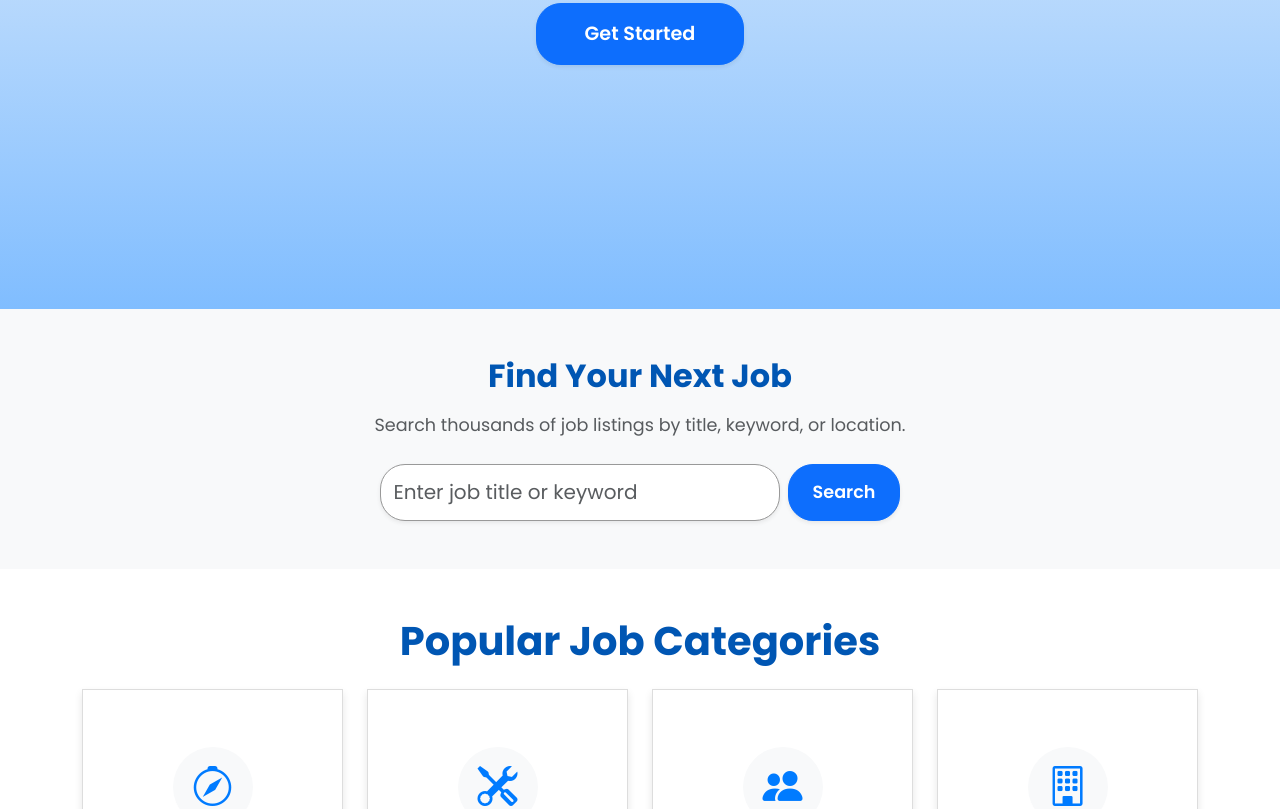
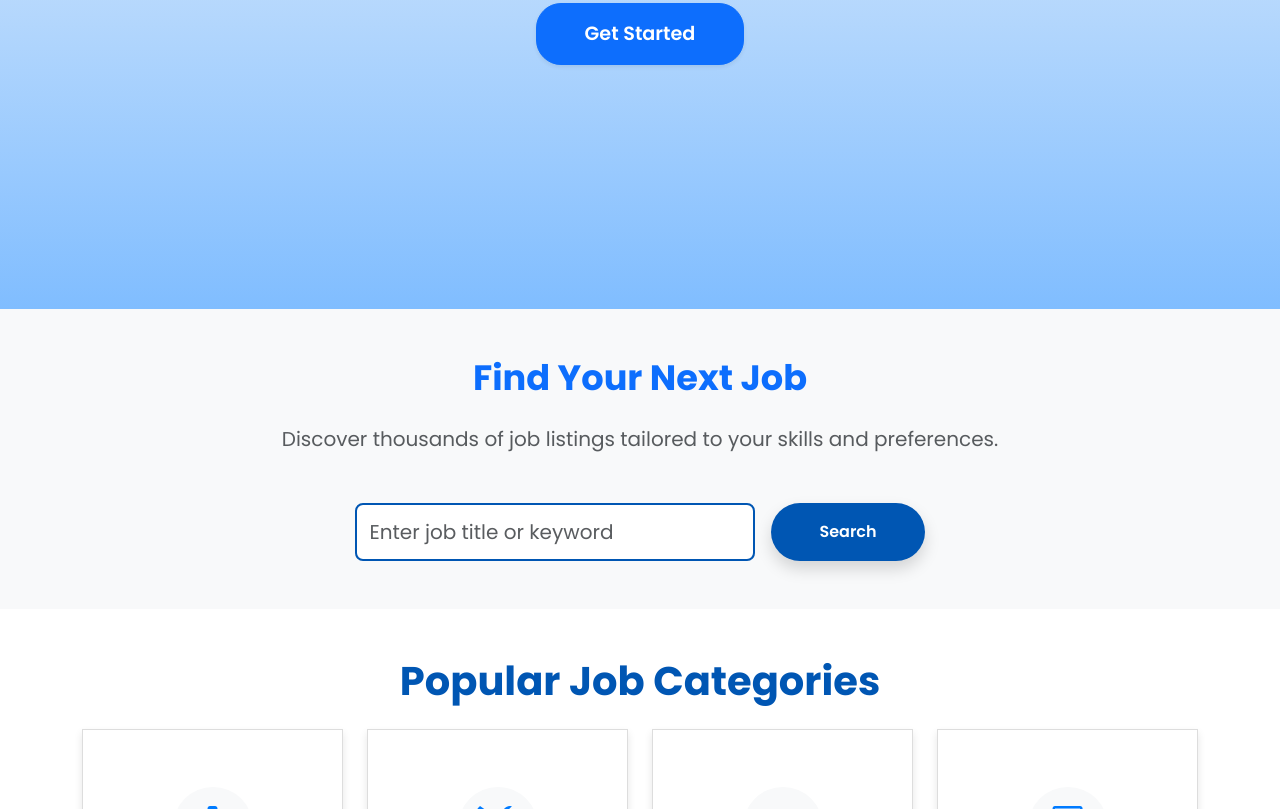
Before and after one commit to khenma09/seaman_jobsite_community, a website: page index.html in a window 1280 px wide. Shown: the part 460-1269 px from the top of the page. Drawn offline with nearby package versions, Linux system fonts and the light colour scheme.

Commit message:
Refactored Search Section: Updated SCSS to replace deprecated lighten() and darken() with color.adjust for compatibility. Enhanced button and form field styles.

```diff
--- a/assets/css/styles.css
+++ b/assets/css/styles.css
@@ -256,36 +256,39 @@ h2 {
 /* Search Section */
 .search-section {
   background-color: #f8f9fa;
-  padding: 3rem 2rem;
 }
 .search-section h2 {
-  font-size: 2rem;
-  margin-bottom: 1rem;
   color: #0056b3;
+  font-size: 2.2rem;
 }
 .search-section p {
-  font-size: 1.1rem;
   color: #6c757d;
-  margin-bottom: 2rem;
+  font-size: 1.125rem;
 }
-.search-section .form-control {
-  padding: 0.8rem;
-  border-radius: 25px;
-  border: 1px solid #999999;
-  box-shadow: 0px 2px 4px rgba(0, 0, 0, 0.1);
+.search-section form .form-control {
+  border: 2px solid #0056b3;
+  padding: 0.75rem;
+  border-radius: 0.5rem;
+  transition: border-color 0.3s ease;
 }
-.search-section .form-control:focus {
-  border-color: #0056b3;
-  box-shadow: 0px 0px 8px rgb(0, 36.9944134078, 77);
+.search-section form .form-control:focus {
+  border-color: rgb(0, 110.5027932961, 230);
+  outline: none;
+  box-shadow: 0 0 0 4px rgba(0, 86, 179, 0.2);
 }
-.search-section .btn-primary {
-  padding: 0.8rem 2rem;
-  border-radius: 25px;
-  font-size: 1.1rem;
+.search-section form .btn {
+  background-color: #0056b3;
+  color: #fff;
+  border: none;
+  transition: background-color 0.3s ease, transform 0.2s ease;
 }
-.search-section .btn-primary:hover {
-  background-color: #003f8c;
-  transform: scale(1.05);
+.search-section form .btn:hover {
+  background-color: rgb(0, 61.4972067039, 128);
+  transform: translateY(-2px);
+}
+.search-section form .btn:active {
+  transform: translateY(0);
+  box-shadow: inset 0px 2px 4px rgba(0, 0, 0, 0.1);
 }
 
 /* Testimonials Section */
--- a/index.html
+++ b/index.html
@@ -95,21 +95,25 @@
 		<!-- Search Section -->
 		<section class="search-section py-5">
 			<div class="container text-center">
-				<h2 class="fw-bold mb-3">Find Your Next Job</h2>
-				<p class="text-muted mb-4">
-					Search thousands of job listings by title, keyword, or location.
+				<h2 class="fw-bold mb-4 text-primary">Find Your Next Job</h2>
+				<p class="text-muted mb-5 fs-5">
+					Discover thousands of job listings tailored to your skills and
+					preferences.
 				</p>
-				<form class="d-flex justify-content-center">
+				<form class="d-flex justify-content-center gap-3">
 					<input
 						type="text"
 						id="job-search"
 						name="jobSearch"
-						class="form-control form-control-lg me-2 shadow-sm"
+						class="form-control form-control-lg"
 						placeholder="Enter job title or keyword"
 						style="max-width: 400px"
 						required
 					/>
-					<button class="btn btn-primary btn-lg px-4 shadow-sm" type="submit">
+					<button
+						class="btn btn-primary btn-lg px-5 rounded-pill shadow"
+						type="submit"
+					>
 						Search
 					</button>
 				</form>
```
Also changed, not shown: 1 other file.
